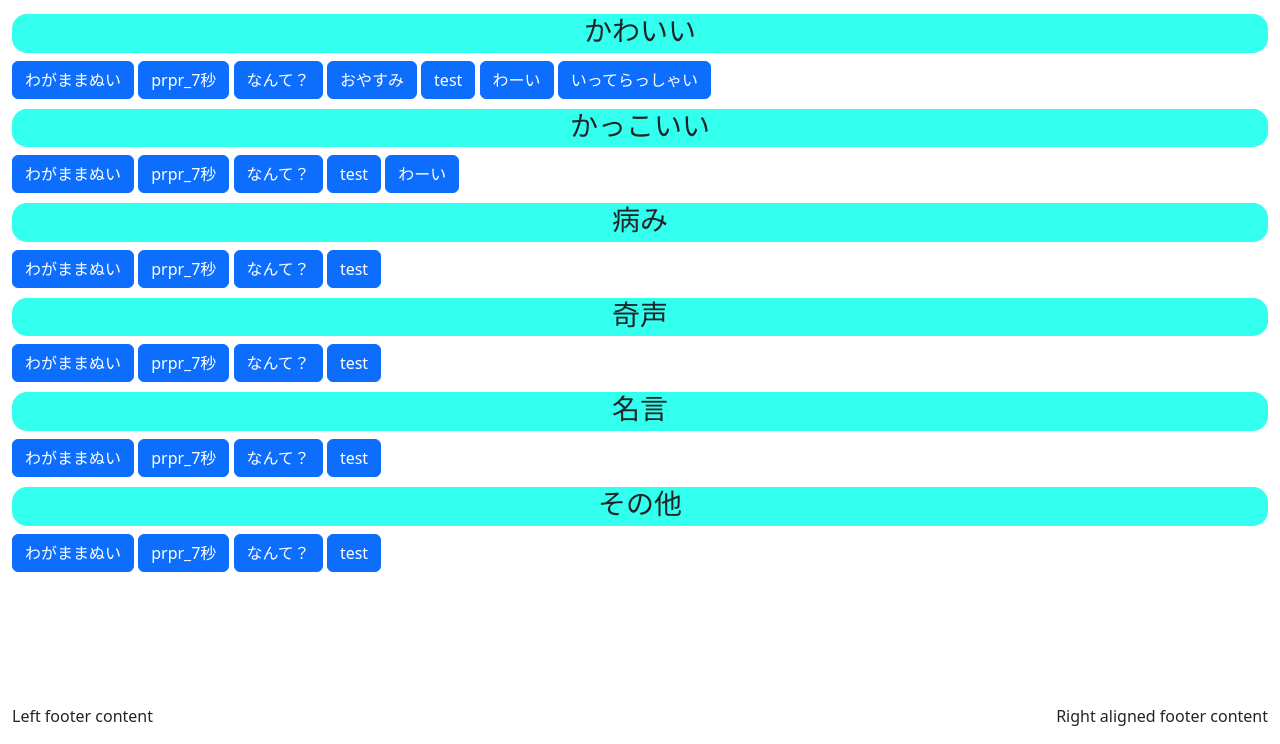
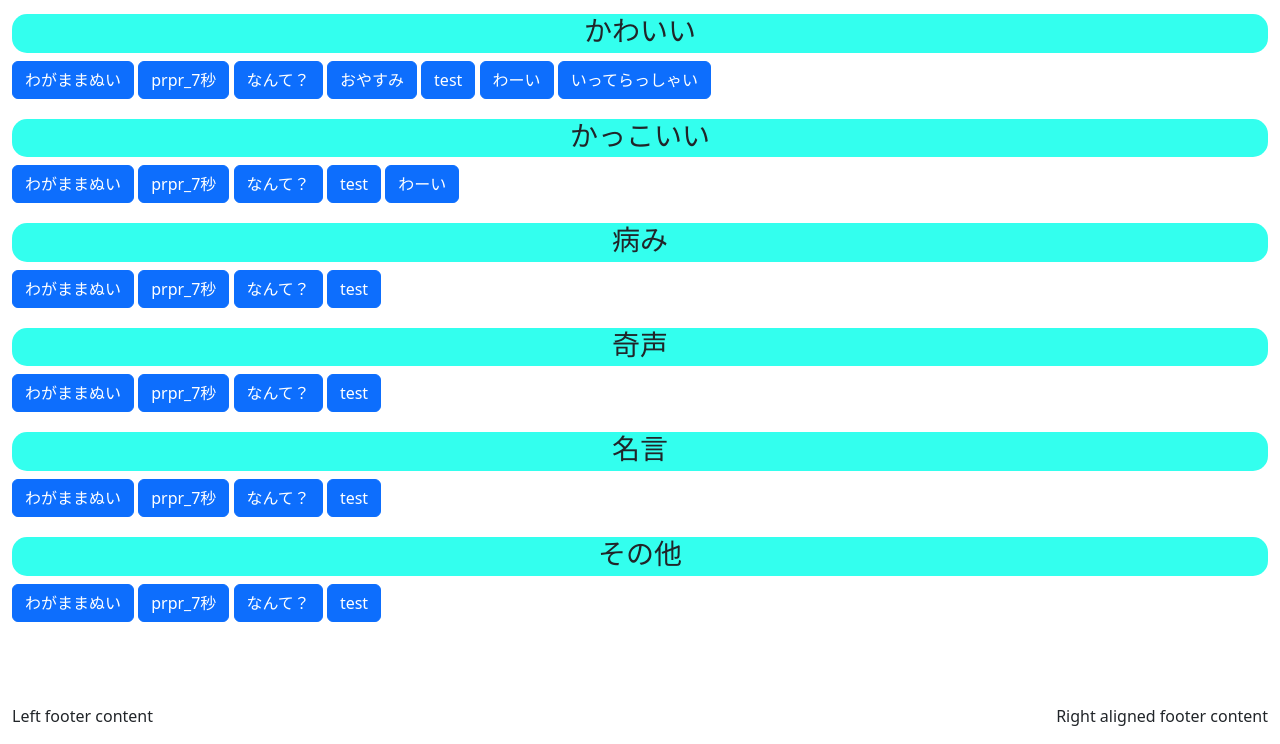
Before and after one commit to Ymkznn/Nuino-button, a Flask app: page / in a window 1280 px wide. Shown: the part 56-800 px from the top of the page. Run offline with Flask 3, Linux system fonts and the light colour scheme.

Commit message:
fix button margin

```diff
--- a/api/templates/index.html
+++ b/api/templates/index.html
@@ -63,13 +63,13 @@
           </div>
           <div class="row">
             <div class="cate-body">
-              <button class="btn btn-primary play-audio" data-audio="1-001.mp3" id="わがままぬい" type="button">わがままぬい</button>
-              <button class="btn btn-primary play-audio" data-audio="1-002.mp3" id="prpr_7秒" type="button">prpr_7秒</button>
-              <button class="btn btn-primary play-audio" data-audio="1-003.mp3" id="なんて？" type="button">なんて？</button>
-              <button class="btn btn-primary play-audio" data-audio="1-004.mp3" id="おやすみ" type="button">おやすみ</button>
-              <button class="btn btn-primary play-audio" data-audio="1-005.mp3" id="test" type="button">test</button>
-              <button class="btn btn-primary play-audio" data-audio="1-006.mp3" id="わーい" type="button">わーい</button>
-              <button class="btn btn-primary play-audio" data-audio="1-007.mp3" id="いってらっしゃい" type="button">いってらっしゃい</button>
+              <button class="btn btn-primary play-audio" data-audio="1-001.mp3" id="わがままぬい" style="margin-bottom: 10px" type="button">わがままぬい</button>
+              <button class="btn btn-primary play-audio" data-audio="1-002.mp3" id="prpr_7秒" style="margin-bottom: 10px" type="button">prpr_7秒</button>
+              <button class="btn btn-primary play-audio" data-audio="1-003.mp3" id="なんて？" style="margin-bottom: 10px" type="button">なんて？</button>
+              <button class="btn btn-primary play-audio" data-audio="1-004.mp3" id="おやすみ" style="margin-bottom: 10px" type="button">おやすみ</button>
+              <button class="btn btn-primary play-audio" data-audio="1-005.mp3" id="test" style="margin-bottom: 10px" type="button">test</button>
+              <button class="btn btn-primary play-audio" data-audio="1-006.mp3" id="わーい" style="margin-bottom: 10px" type="button">わーい</button>
+              <button class="btn btn-primary play-audio" data-audio="1-007.mp3" id="いってらっしゃい" style="margin-bottom: 10px" type="button">いってらっしゃい</button>
             </div>
           </div>
         </div>
@@ -81,11 +81,11 @@
           </div>
           <div class="row">
             <div class="cate-body">
-              <button class="btn btn-primary play-audio" data-audio="2-001.mp3" id="わがままぬい" type="button">わがままぬい</button>
-              <button class="btn btn-primary play-audio" data-audio="2-002.mp3" id="prpr_7秒" type="button">prpr_7秒</button>
-              <button class="btn btn-primary play-audio" data-audio="2-003.mp3" id="なんて？" type="button">なんて？</button>
-              <button class="btn btn-primary play-audio" data-audio="2-004.mp3" id="test" type="button">test</button>
-              <button class="btn btn-primary play-audio" data-audio="2-005.mp3" id="わーい" type="button">わーい</button>
+              <button class="btn btn-primary play-audio" data-audio="2-001.mp3" id="わがままぬい" style="margin-bottom: 10px" type="button">わがままぬい</button>
+              <button class="btn btn-primary play-audio" data-audio="2-002.mp3" id="prpr_7秒" style="margin-bottom: 10px" type="button">prpr_7秒</button>
+              <button class="btn btn-primary play-audio" data-audio="2-003.mp3" id="なんて？" style="margin-bottom: 10px" type="button">なんて？</button>
+              <button class="btn btn-primary play-audio" data-audio="2-004.mp3" id="test" style="margin-bottom: 10px" type="button">test</button>
+              <button class="btn btn-primary play-audio" data-audio="2-005.mp3" id="わーい" style="margin-bottom: 10px" type="button">わーい</button>
             </div>
           </div>
         </div>
@@ -97,10 +97,10 @@
           </div>
           <div class="row">
             <div class="cate-body">
-              <button class="btn btn-primary play-audio" data-audio="3-001.mp3" id="わがままぬい" type="button">わがままぬい</button>
-              <button class="btn btn-primary play-audio" data-audio="3-002.mp3" id="prpr_7秒" type="button">prpr_7秒</button>
-              <button class="btn btn-primary play-audio" data-audio="3-003.mp3" id="なんて？" type="button">なんて？</button>
-              <button class="btn btn-primary play-audio" data-audio="3-004.mp3" id="test" type="button">test</button>
+              <button class="btn btn-primary play-audio" data-audio="3-001.mp3" id="わがままぬい" style="margin-bottom: 10px" type="button">わがままぬい</button>
+              <button class="btn btn-primary play-audio" data-audio="3-002.mp3" id="prpr_7秒" style="margin-bottom: 10px" type="button">prpr_7秒</button>
+              <button class="btn btn-primary play-audio" data-audio="3-003.mp3" id="なんて？" style="margin-bottom: 10px" type="button">なんて？</button>
+              <button class="btn btn-primary play-audio" data-audio="3-004.mp3" id="test" style="margin-bottom: 10px" type="button">test</button>
             </div>
           </div>
         </div>
@@ -112,10 +112,10 @@
           </div>
           <div class="row">
             <div class="cate-body">
-              <button class="btn btn-primary play-audio" data-audio="4-001.mp3" id="わがままぬい" type="button">わがままぬい</button>
-              <button class="btn btn-primary play-audio" data-audio="4-002.mp3" id="prpr_7秒" type="button">prpr_7秒</button>
-              <button class="btn btn-primary play-audio" data-audio="4-003.mp3" id="なんて？" type="button">なんて？</button>
-              <button class="btn btn-primary play-audio" data-audio="4-004.mp3" id="test" type="button">test</button>
+              <button class="btn btn-primary play-audio" data-audio="4-001.mp3" id="わがままぬい" style="margin-bottom: 10px" type="button">わがままぬい</button>
+              <button class="btn btn-primary play-audio" data-audio="4-002.mp3" id="prpr_7秒" style="margin-bottom: 10px" type="button">prpr_7秒</button>
+              <button class="btn btn-primary play-audio" data-audio="4-003.mp3" id="なんて？" style="margin-bottom: 10px" type="button">なんて？</button>
+              <button class="btn btn-primary play-audio" data-audio="4-004.mp3" id="test" style="margin-bottom: 10px" type="button">test</button>
             </div>
           </div>
         </div>
@@ -127,10 +127,10 @@
           </div>
           <div class="row">
             <div class="cate-body">
-              <button class="btn btn-primary play-audio" data-audio="5-001.mp3" id="わがままぬい" type="button">わがままぬい</button>
-              <button class="btn btn-primary play-audio" data-audio="5-002.mp3" id="prpr_7秒" type="button">prpr_7秒</button>
-              <button class="btn btn-primary play-audio" data-audio="5-003.mp3" id="なんて？" type="button">なんて？</button>
-              <button class="btn btn-primary play-audio" data-audio="5-004.mp3" id="test" type="button">test</button>
+              <button class="btn btn-primary play-audio" data-audio="5-001.mp3" id="わがままぬい" style="margin-bottom: 10px" type="button">わがままぬい</button>
+              <button class="btn btn-primary play-audio" data-audio="5-002.mp3" id="prpr_7秒" style="margin-bottom: 10px" type="button">prpr_7秒</button>
+              <button class="btn btn-primary play-audio" data-audio="5-003.mp3" id="なんて？" style="margin-bottom: 10px" type="button">なんて？</button>
+              <button class="btn btn-primary play-audio" data-audio="5-004.mp3" id="test" style="margin-bottom: 10px" type="button">test</button>
             </div>
           </div>
         </div>
@@ -142,10 +142,10 @@
           </div>
           <div class="row">
             <div class="cate-body">
-              <button class="btn btn-primary play-audio" data-audio="6-001.mp3" id="わがままぬい" type="button">わがままぬい</button>
-              <button class="btn btn-primary play-audio" data-audio="6-002.mp3" id="prpr_7秒" type="button">prpr_7秒</button>
-              <button class="btn btn-primary play-audio" data-audio="6-003.mp3" id="なんて？" type="button">なんて？</button>
-              <button class="btn btn-primary play-audio" data-audio="6-004.mp3" id="test" type="button">test</button>
+              <button class="btn btn-primary play-audio" data-audio="6-001.mp3" id="わがままぬい" style="margin-bottom: 10px" type="button">わがままぬい</button>
+              <button class="btn btn-primary play-audio" data-audio="6-002.mp3" id="prpr_7秒" style="margin-bottom: 10px" type="button">prpr_7秒</button>
+              <button class="btn btn-primary play-audio" data-audio="6-003.mp3" id="なんて？" style="margin-bottom: 10px" type="button">なんて？</button>
+              <button class="btn btn-primary play-audio" data-audio="6-004.mp3" id="test" style="margin-bottom: 10px" type="button">test</button>
             </div>
           </div>
         </div>
--- a/generate.py
+++ b/generate.py
@@ -71,7 +71,7 @@ with doc.body:
                         with div(cls="cate-body"):
                             for button_tag,button_name in enumerate(buttons):
                                 name,url = button_name.popitem()
-                                button(name,id=name,**{"data-audio":"{}-{:03d}.mp3".format(category_tag+1,button_tag+1)},type="button", cls="btn btn-primary play-audio")
+                                button(name,id=name,**{"data-audio":"{}-{:03d}.mp3".format(category_tag+1,button_tag+1)},type="button", cls="btn btn-primary play-audio",style="margin-bottom: 10px")
 
     with div(cls="container-fluid footer-custom", id="page-footer"): # 添加 id 属性
         with div(cls="row"):
```
